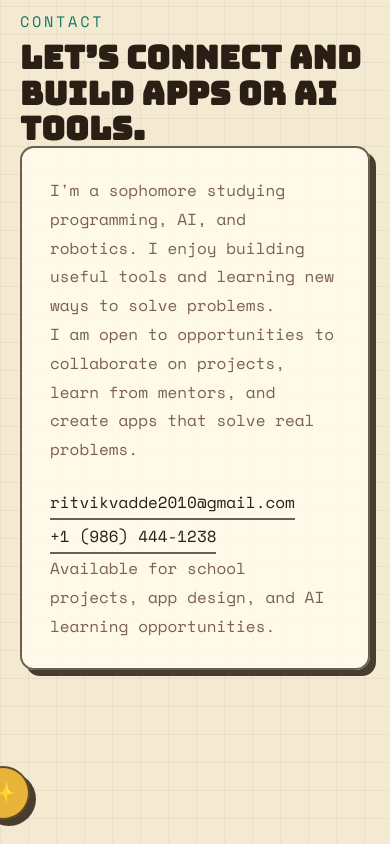
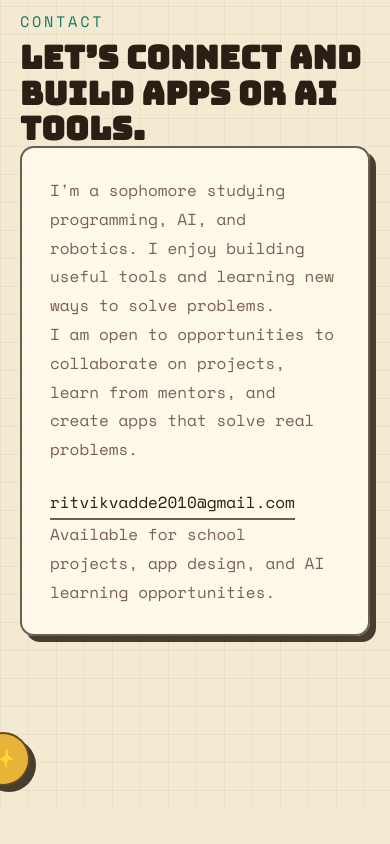
Before and after one commit to Ritvik-Vadde/About-Me, a plain HTML site: page index.html in a window 390 px wide. Shown: the part 5846-6690 px from the top of the page. After the commit the page ends 6656 px from the top, so only its background shows below. Drawn offline with nearby package versions, Linux system fonts and the light colour scheme.

Commit message:
Removed phone number

```diff
--- a/index.html
+++ b/index.html
@@ -227,7 +227,7 @@
           </div>
           <div class="contact-actions">
             <a href="mailto:ritvikvadde2010@gmail.com" class="contact-link">ritvikvadde2010@gmail.com</a>
-            <a href="tel:+19864441238" class="contact-link">+1 (986) 444-1238</a>
+
             <p class="contact-note">Available for school projects, app design, and AI learning opportunities.</p>
           </div>
         </div>
```
